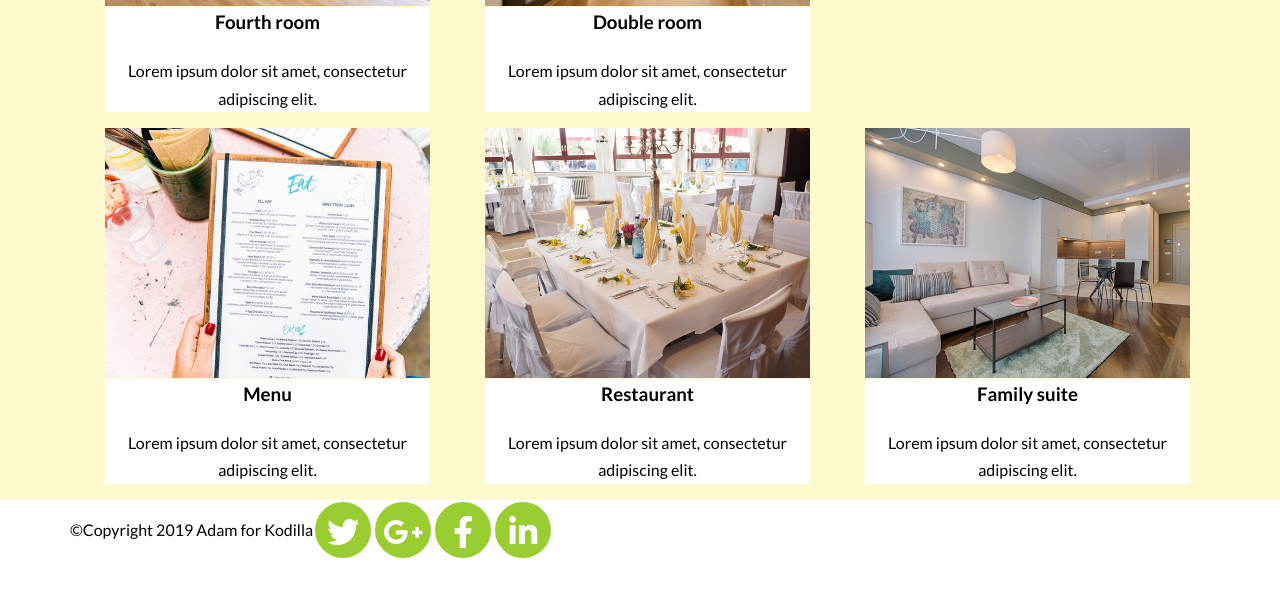
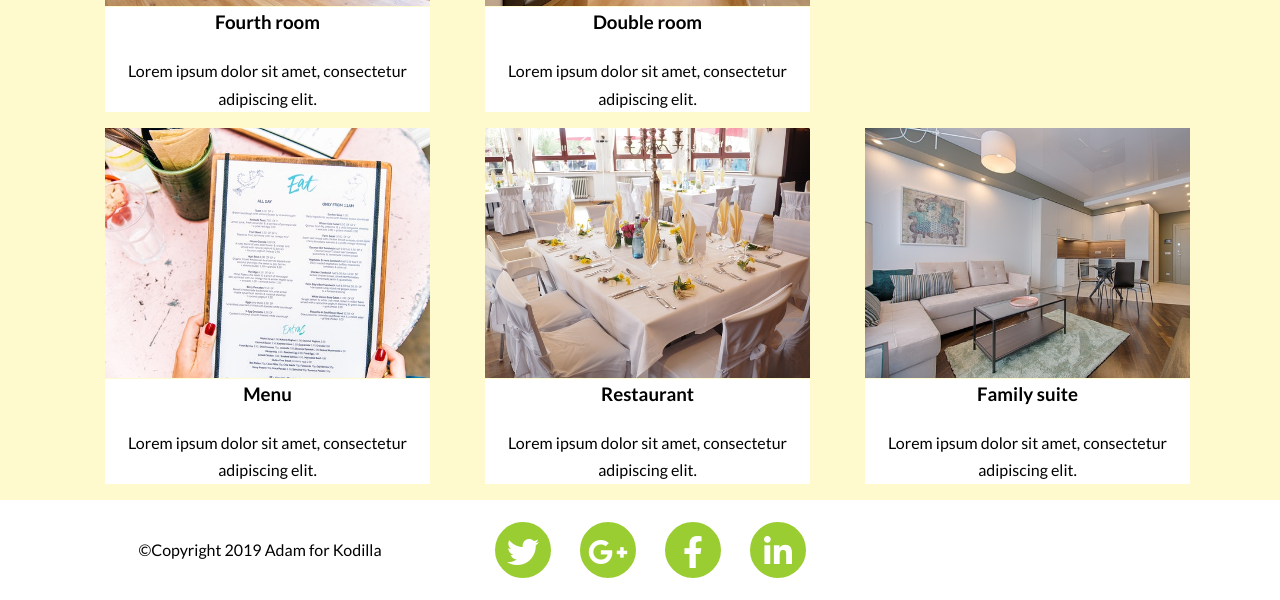
Before and after one commit to adamsadkowski/Example, a website: page index.html in a window 1280 px wide. Shown: the part 2164-2764 px from the top of the page. Before the commit the page ends 2726 px from the top, so only its background shows below. Drawn offline with Linux system fonts and the light colour scheme.

Commit message:
modifed styles css and class for footer

```diff
--- a/index.html
+++ b/index.html
@@ -133,11 +133,14 @@
         <footer class="footer">
             <div class="container">
                 <div class="row">
-                    <p>&copy;Copyright 2019 Adam for Kodilla</p>
-                    <div class="social-icon"><i class="fab fa-twitter"></i></div>
-                    <div class="social-icon"><i class="fab fa-google-plus-g"></i></div>
-                    <div class="social-icon"><i class="fab fa-facebook-f"></i></div>
-                    <div class="social-icon"><i class="fab fa-linkedin-in"></i></div>
+                    <p class="col col-lg-4">&copy;Copyright 2019 Adam for Kodilla</p>
+                    <div class="icons col col-lg-4 row">
+                        <div class="social-icon"><i class="fab fa-twitter"></i></div>
+                        <div class="social-icon"><i class="fab fa-google-plus-g"></i></div>
+                        <div class="social-icon"><i class="fab fa-facebook-f"></i></div>
+                        <div class="social-icon"><i class="fab fa-linkedin-in"></i></div>
+                    </div>
+                    <div class="col col-lg-4"></div>
                 </div>
             </div>
         </footer>
--- a/sass/style.scss
+++ b/sass/style.scss
@@ -39,6 +39,11 @@ body{
     width: 60px;
     height: 60px;
     text-align: center;
+    margin-right: 25px;
+}
+
+.social-icon:last-of-type{
+    margin-right: 0;
 }
 
 .title{
@@ -173,6 +178,21 @@ ul ul li{
 
 /* Footer */
 
+.footer{
+    padding: 20px 0;
+    text-align: center;
+}
+
+.icons{
+    text-align: center;
+    margin-left: 28px;
+}
+
+.social-icon{
+    display: flex;
+    justify-content: flex-end;
+}
+
 /* Media */
 
 @media (max-width: 992px) {
```
Also changed, not shown: css/style.css, 1 other file.
